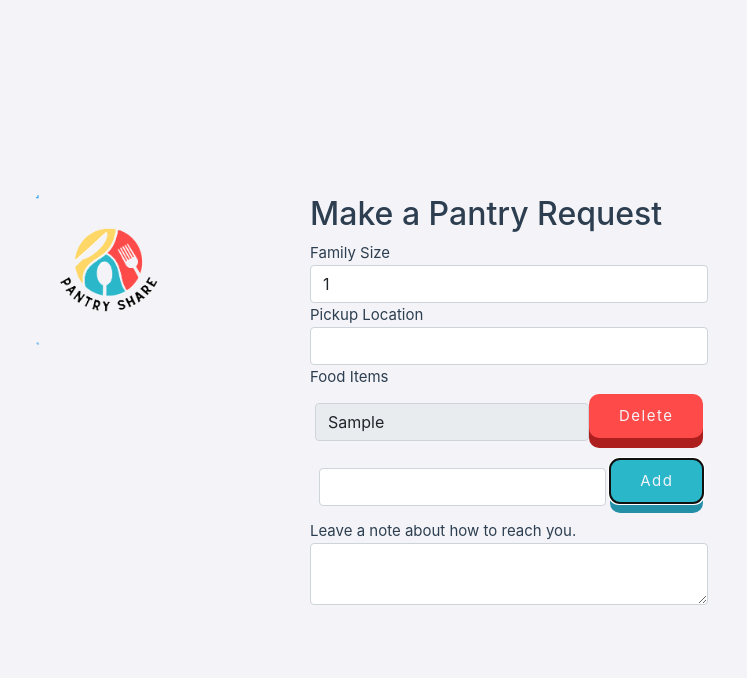
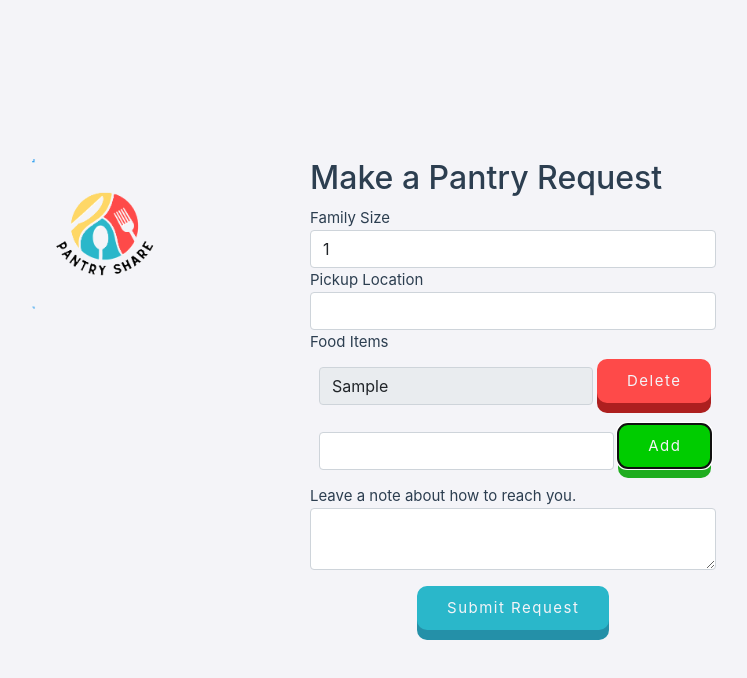
Before and after one commit to Xacheri/PantryShare, a Vue app in the folder PantryShareApp/PantryShareApp/: page /makerequest in a window 1280 px wide. Both pictures are taken after typing "Sample" into the empty fields and a click on the button "Add". Shown: the top 678 px of the page, without its empty margins (330-1077 px from the left). Built offline with nearby package versions, Linux system fonts and the light colour scheme.

Commit message:
completed Make Request page

```diff
--- a/PantryShareApp/PantryShareApp/src/assets/base.css
+++ b/PantryShareApp/PantryShareApp/src/assets/base.css
@@ -45,7 +45,7 @@
   --theme-yellow: #FED766;
   --theme-grey: #E6E6EA;
   --theme-white: #F4F4F8;
-  --theme-green: #6DD3CE;
+  --theme-green: #00CC00;
 }
 
 *,
--- a/PantryShareApp/PantryShareApp/src/components/LiftedButton.vue
+++ b/PantryShareApp/PantryShareApp/src/components/LiftedButton.vue
@@ -62,6 +62,20 @@ onMounted(() => {
     box-shadow: hsl(50, 70%, 80%) 0px 0px 0px 0px !important;
 }
 
+.green {
+    background-color: var(--theme-green) !important;
+    color: var(--theme-white) !important;
+    box-shadow: hsl(120, 70%, 40%) 0px 10px 0px 0px !important;
+}
+.green:hover {
+    box-shadow: hsl(120, 70%, 40%) 0px 7px 0px 0px !important;
+}
+.green:active {
+    background-color: hsl(120, 70%, 80%) !important;
+    box-shadow: hsl(120, 70%, 80%) 0px 0px 0px 0px !important;
+}
+
+
 button {
   padding: 10px 30px;
   border-radius: 10px;
--- a/PantryShareApp/PantryShareApp/src/views/MakeRequestView.vue
+++ b/PantryShareApp/PantryShareApp/src/views/MakeRequestView.vue
@@ -1,6 +1,8 @@
 <script setup>
 import LiftedButton from '@/components/LiftedButton.vue';
+import { useRouter } from 'vue-router';
 import { ref } from 'vue';
+const router = useRouter();
 const order = ref({
     OrderID: 21,
     UserID: 1,
@@ -16,7 +18,6 @@ const order = ref({
     ]
 });
 const newFoodItem = ref('');
-
 const removeFoodItem = (food) => {
     const index = order.value.orderItems.indexOf(food);
     order.value.orderItems.splice(index, 1);
@@ -24,6 +25,11 @@ const removeFoodItem = (food) => {
 const addFoodItem = () => {
     order.value.orderItems.push({ FoodName: newFoodItem.value, FoodID: order.value.orderItems.length + 1});
     newFoodItem.value = '';
+}
+const submitRequest = () => {
+    console.log('Submitting request');
+    console.log('Request:', order._rawValue);
+    router.push('/');
 }
 </script>
 
@@ -42,17 +48,20 @@ const addFoodItem = () => {
             <!-- allow users to create and add food items here -->
             <label for="food">Food Items</label>
             <div class="d-flex align-items-center justify-content-between foodgroup" v-for="food in order.orderItems">
-                <input type="text" class="form-control" v-model="food.FoodName" disabled>
+                <input type="text" class="form-control m-1" v-model="food.FoodName" disabled>
                 <LiftedButton text="Delete" color="red" @custom-click="removeFoodItem(food)"/>
             </div>
             <div class="d-flex align-items-center justify-content-between foodgroup">
                 <input type="text" class="form-control m-1" v-model="newFoodItem">
-                <LiftedButton text="Add" color="blue" @custom-click="addFoodItem"/>
+                <LiftedButton text="Add" color="green" @custom-click="addFoodItem"/>
             </div>
         </div>
         <div class="form-group">
             <label for="note">Leave a note about how to reach you.</label>
             <textarea class="form-control" id="note" v-model="order.RequestorNote"></textarea>
+        </div>
+        <div class="d-flex justify-content-center mt-3">
+          <LiftedButton text="Submit Request" color="blue" @custom-click="submitRequest"/>
         </div>
     </div>
 </template>
--- a/PantryShareApp/PantryShareApp/src/views/ProfileView.vue
+++ b/PantryShareApp/PantryShareApp/src/views/ProfileView.vue
@@ -97,4 +97,8 @@ export default {
 .action-buttons button:hover {
   background-color: #0056b3;
 }
+
+.action-buttons{
+    display: flex;
+}
 </style>
```
